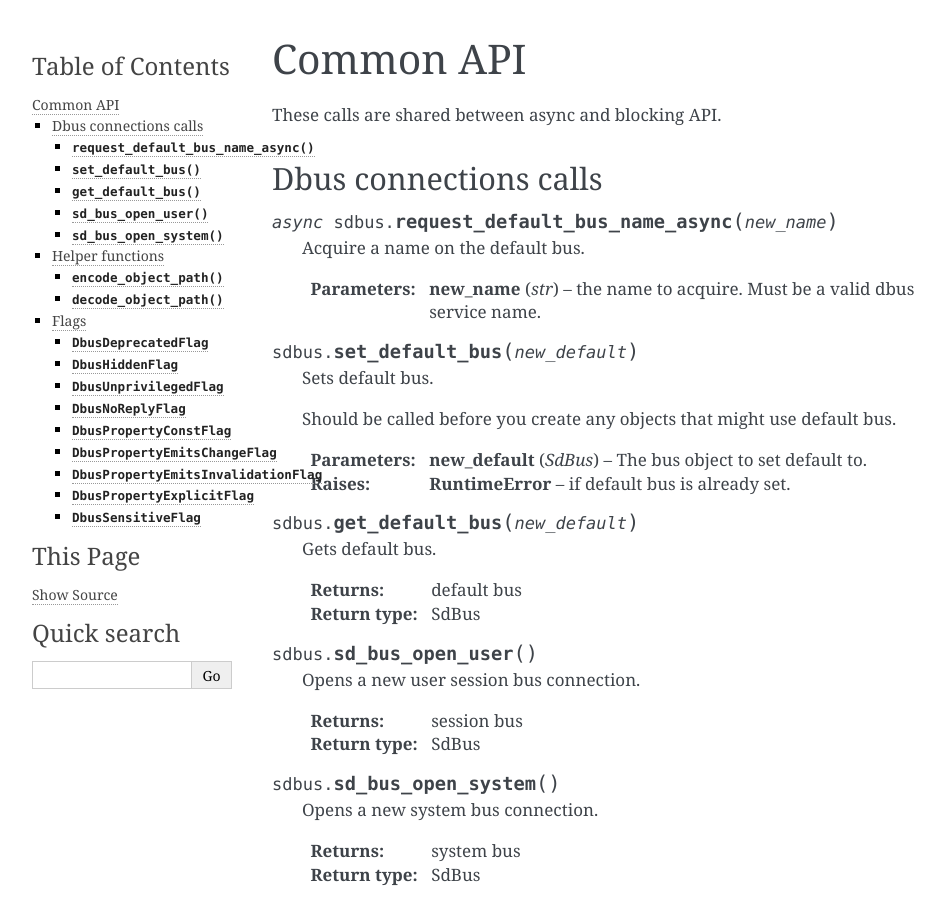
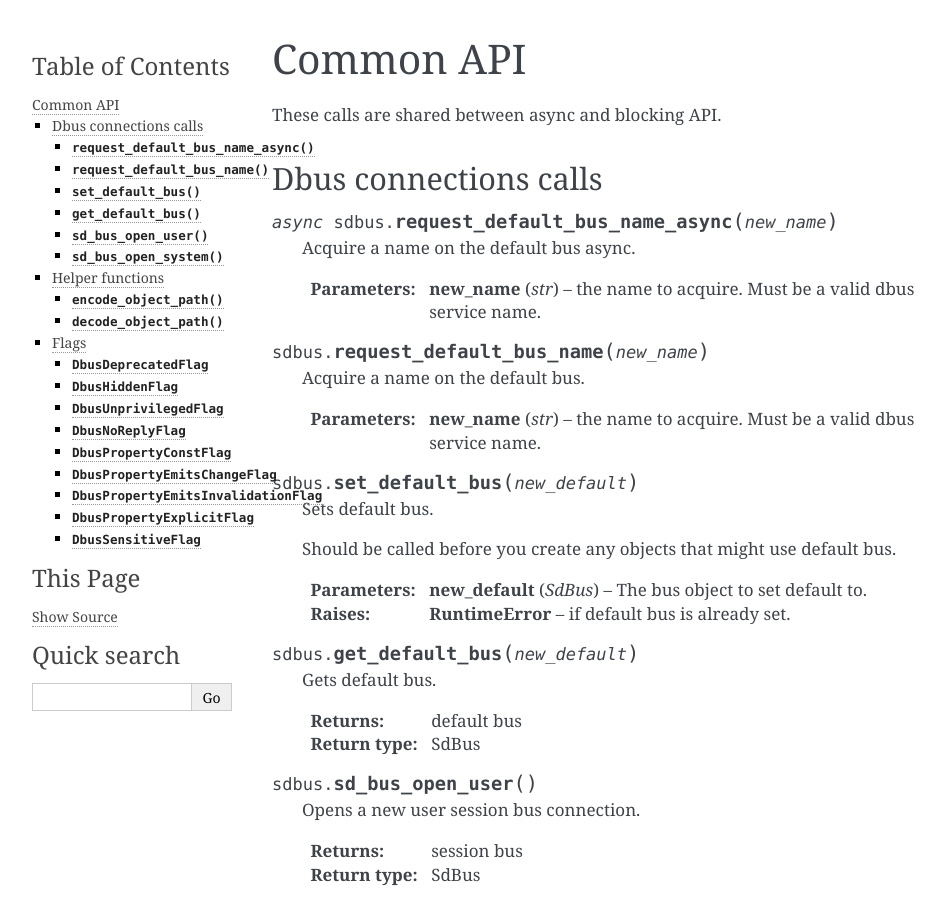
Before and after one commit to python-sdbus/python-sdbus, a Sphinx documentation site: the page built from docs/common_api.rst, in a window 1280 px wide and 900 px high. Shown: the whole window, without its empty margins (148-1093 px from the left). Built offline with Sphinx 7.4.7, drawn with Linux system fonts in a browser that asks for light colours.

Commit message:
docs: documented request_default_bus_name

```diff
--- a/docs/common_api.rst
+++ b/docs/common_api.rst
@@ -10,6 +10,13 @@ Dbus connections calls
 
 .. py:function:: request_default_bus_name_async(new_name)
     :async:
+
+    Acquire a name on the default bus async.
+
+    :param str new_name: the name to acquire.
+        Must be a valid dbus service name.
+
+.. py:function:: request_default_bus_name(new_name)
 
     Acquire a name on the default bus.
 
```
